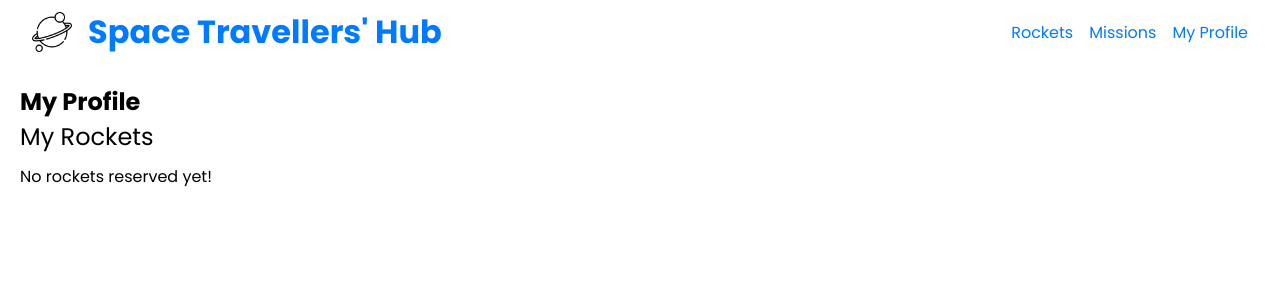
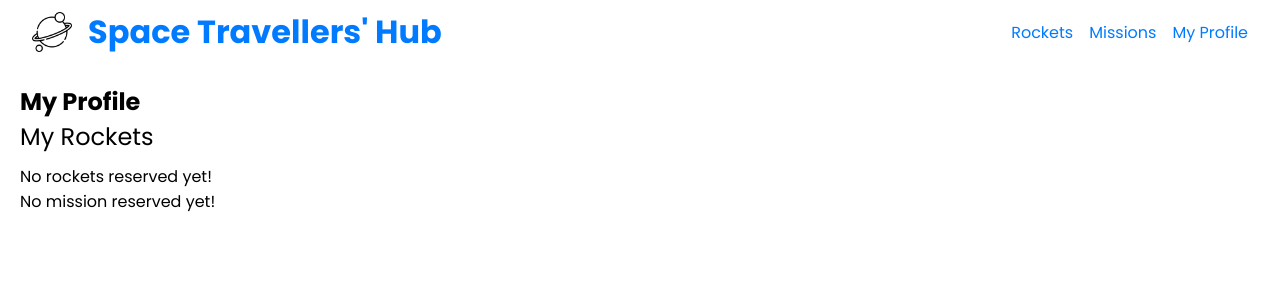
Before and after one commit to Eccb7/space-travellers, a React (Create React App) app: page /MyProfile in a window 1280 px wide. Shown: the top 300 px of the page. Built offline with nearby package versions, Linux system fonts and the light colour scheme.

Commit message:
Render joined missions in profile page

```diff
--- a/src/components/index.js
+++ b/src/components/index.js
@@ -1,2 +1,2 @@
-// eslint-disable-next-line import/prefer-default-export
+export { default as MissionProfile } from './missionProfile/MissionProfile';
 export { default as MissionFeature } from './missionFeature/MissionFeature';
--- /dev/null
+++ b/src/components/missionProfile/MissionProfile.jsx
@@ -0,0 +1,17 @@
+import React from 'react';
+import PropTypes from 'prop-types';
+import './missionProfile.css';
+
+function MissionProfile({ missionName }) {
+  return (
+    <tr>
+      <td className="app_mission-title">{missionName}</td>
+    </tr>
+  );
+}
+
+MissionProfile.propTypes = {
+  missionName: PropTypes.string.isRequired,
+};
+
+export default MissionProfile;
--- a/src/containers/profile/Profile.jsx
+++ b/src/containers/profile/Profile.jsx
@@ -1,9 +1,12 @@
 import React from 'react';
 import { useSelector } from 'react-redux';
 import './profile.css';
+import { MissionProfile } from '../../components';
 
 function Profile() {
   const rockets = useSelector((state) => state.rockets.Data.filter((rocket) => rocket.reserved));
+  const missions = useSelector((state) => state.mission.missions
+    .filter((mission) => mission.reserved));
 
   return (
     <div className="my-profile-container">
@@ -22,6 +25,23 @@ function Profile() {
           </tbody>
         </table>
       )}
+      {missions.length === 0 ? (<p>No mission reserved yet!</p>)
+        : (
+          <table className="holderTable">
+            <thead>
+              <tr>
+                <th>My Missions</th>
+              </tr>
+            </thead>
+            <tbody>
+              {
+            missions.map((mission) => (
+              <MissionProfile key={mission.mission_id} missionName={mission.mission_name} />
+            ))
+          }
+            </tbody>
+          </table>
+        )}
     </div>
   );
 }
```
Also changed, not shown: src/components/missionProfile/missionProfile.css (added).
